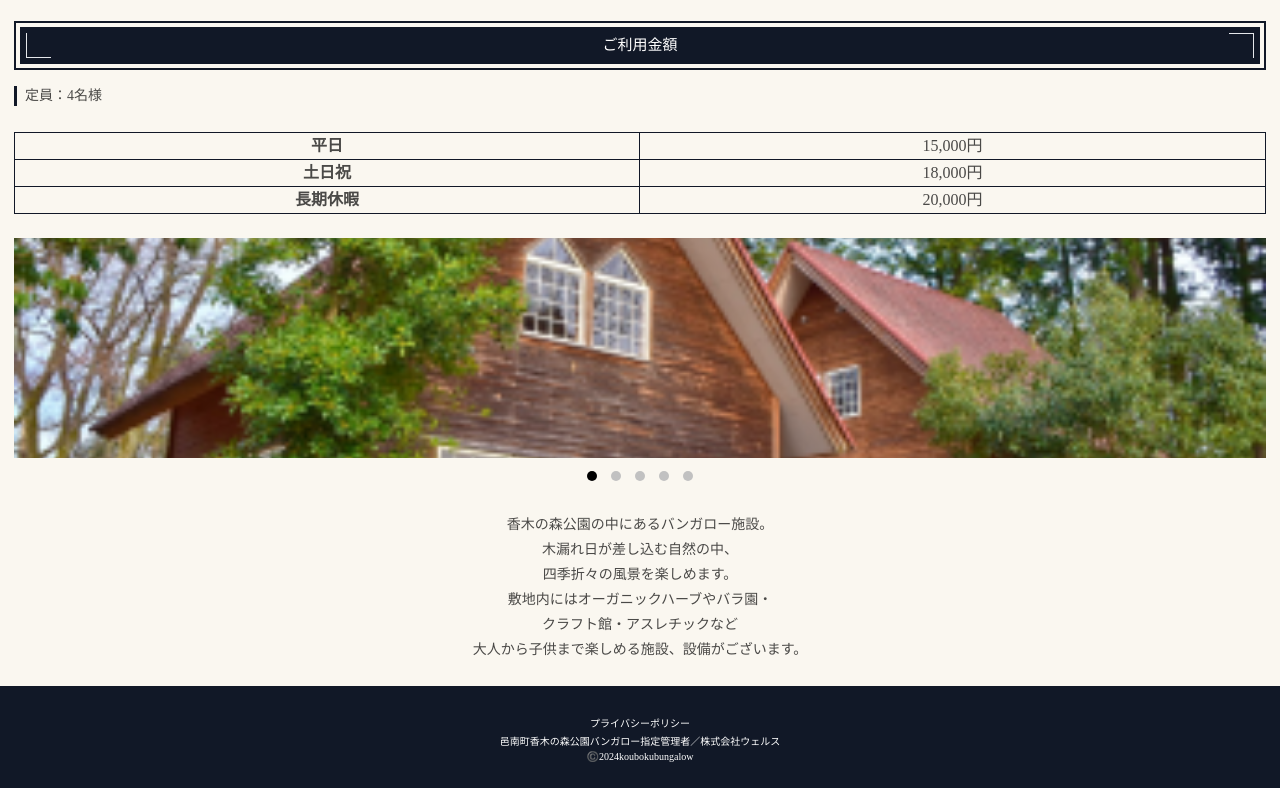
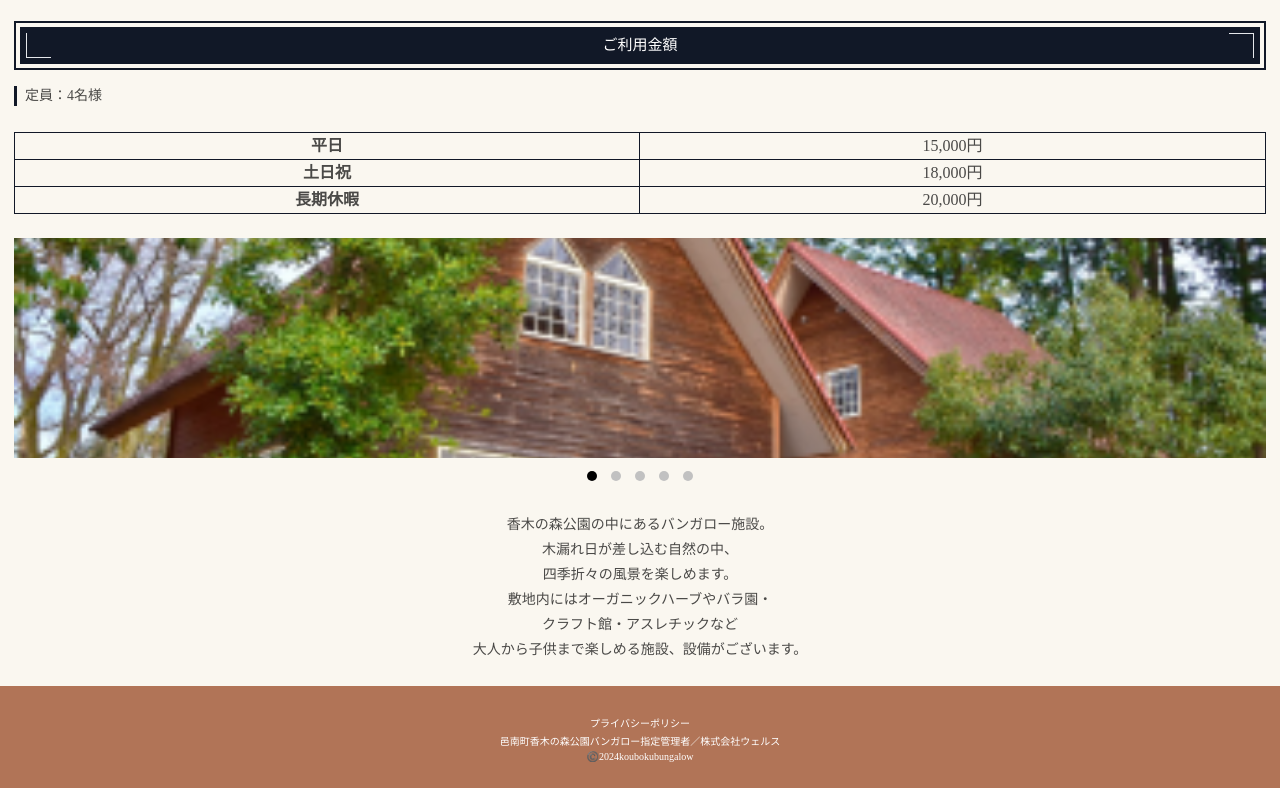
Before and after one commit to nka21/techc-web-project-02, an Astro site: page / in a window 1280 px wide. Shown: the part 605-1393 px from the top of the page. Built offline with nearby package versions, Linux system fonts and the light colour scheme; Astro itself is replaced by a stand-in of ours; a web font is replaced by a local one.

Commit message:
Footerのカラー適応

```diff
--- a/src/components/common/Footer.astro
+++ b/src/components/common/Footer.astro
@@ -2,7 +2,7 @@
 const { privacyPolicyLink, managerInfo, copyright } = Astro.props;
 ---
 
-<footer class="w-full bg-gray-900 py-6 text-center text-white">
+<footer class="w-full bg-primary py-6 text-center text-white">
     <a href={privacyPolicyLink} class="text-[10px]">プライバシーポリシー</a>
     <p class="text-[10px]">
         {managerInfo}
```
